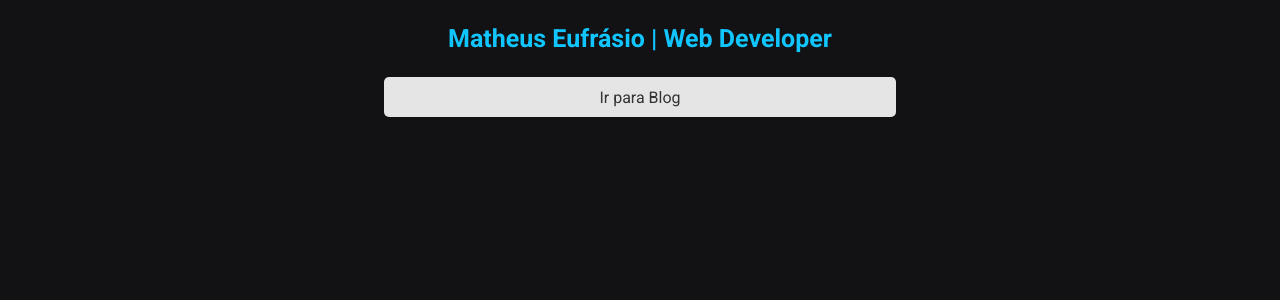
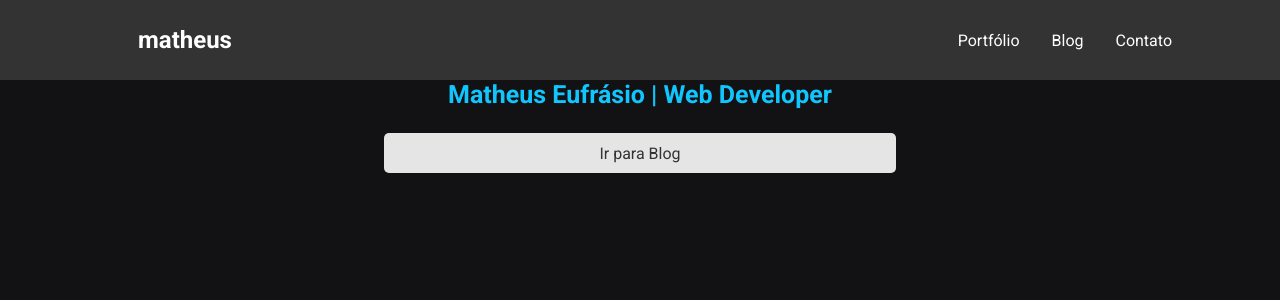
Before and after one commit to matheuseufrasio2/my-landing, a Next.js app: page / in a window 1280 px wide. Shown: the top 300 px of the page. Built offline with nearby package versions, Linux system fonts and the light colour scheme.

Commit message:
Criação do menu do site

```diff
--- a/package.json
+++ b/package.json
@@ -15,6 +15,7 @@
     "prismic-javascript": "^3.0.2",
     "react": "17.0.1",
     "react-dom": "17.0.1",
+    "react-icons": "^4.2.0",
     "styled-components": "^5.2.1"
   },
   "devDependencies": {
--- /dev/null
+++ b/src/components/Navbar/index.tsx
@@ -0,0 +1,48 @@
+import Link from 'next/link';
+import React from 'react';
+import { FaBars } from 'react-icons/fa';
+import {
+  NavContainer,
+  ContentNavBar,
+  MobileIcon,
+  NavMenu,
+  NavItem,
+} from './styles';
+
+interface NavBarProps {
+  toggle: () => void;
+}
+
+export default function NavBar({ toggle }: NavBarProps) {
+  return (
+    <NavContainer>
+      <ContentNavBar>
+        <Link href="/">
+          <a>matheus</a>
+        </Link>
+
+        <MobileIcon onClick={toggle}>
+          <FaBars />
+        </MobileIcon>
+
+        <NavMenu>
+          <NavItem>
+            <Link href="/portfolio">
+              <a>Portfólio</a>
+            </Link>
+          </NavItem>
+          <NavItem>
+            <Link href="/blog">
+              <a>Blog</a>
+            </Link>
+          </NavItem>
+          <NavItem>
+            <Link href="/contact">
+              <a>Contato</a>
+            </Link>
+          </NavItem>
+        </NavMenu>
+      </ContentNavBar>
+    </NavContainer>
+  );
+}
--- /dev/null
+++ b/src/components/Navbar/styles.ts
@@ -0,0 +1,87 @@
+import styled from 'styled-components';
+
+export const NavContainer = styled.nav`
+  background: #333;
+  height: 80px;
+  display: flex;
+  justify-content: center;
+  align-items: center;
+  font-size: 1rem;
+  position: sticky;
+  top: 0;
+  z-index: 10;
+  width: 100%;
+
+  @media screen and (max-width: 960px) {
+    transition: 0.8s all ease;
+  }
+`;
+
+export const ContentNavBar = styled.div`
+  display: flex;
+  justify-content: space-between;
+  height: 80px;
+  width: 100%;
+  z-index: 1;
+  padding: 0 24px;
+  max-width: 1100px;
+
+  > a {
+    color: #fff;
+    justify-self: flex-start;
+    cursor: pointer;
+    font-size: 1.5rem;
+    display: flex;
+    align-items: center;
+    margin-left: 24px;
+    font-weight: bold;
+    text-decoration: none;
+    height: 100%;
+  }
+`;
+
+export const MobileIcon = styled.div`
+  display: none;
+
+  @media screen and (max-width: 768px) {
+    display: block;
+    position: absolute;
+    top: 0;
+    right: 0;
+    transform: translate(-100%, 60%);
+    font-size: 1.8rem;
+    cursor: pointer;
+    transition: all 0.2s;
+
+    &:hover {
+      color: #01bf71;
+    }
+  }
+`;
+
+export const NavMenu = styled.ul`
+  display: flex;
+  align-items: center;
+  list-style: none;
+  text-align: center;
+  margin-right: -22px;
+
+  @media screen and (max-width: 768px) {
+    display: none;
+  }
+`;
+
+export const NavItem = styled.div`
+  height: 80px;
+
+  > a {
+    color: #fff;
+
+    display: flex;
+    align-items: center;
+    text-decoration: none;
+    cursor: pointer;
+    padding: 0 1rem;
+    height: 100%;
+  }
+`;
--- /dev/null
+++ b/src/components/SideBar/index.tsx
@@ -0,0 +1,43 @@
+import Link from 'next/link';
+import React from 'react';
+import {
+  SideBarContainer,
+  Icon,
+  CloseIcon,
+  SideBarMenu,
+  SideBarWrapper,
+} from './styles';
+
+interface SideBarProps {
+  toggle: () => void;
+  isOpen: boolean;
+}
+
+export default function SideBar({ toggle, isOpen }: SideBarProps) {
+  return (
+    <SideBarContainer isOpen={isOpen} onClick={toggle}>
+      <Icon>
+        <CloseIcon />
+      </Icon>
+      <SideBarWrapper>
+        <SideBarMenu>
+          <Link href="/portfolio" passHref>
+            <a href="/portfolio" onClick={toggle}>
+              Portfólio
+            </a>
+          </Link>
+          <Link href="/blog" passHref>
+            <a href="/blog" onClick={toggle}>
+              Blog
+            </a>
+          </Link>
+          <Link href="/contact" passHref>
+            <a href="/contact" onClick={toggle}>
+              Contato
+            </a>
+          </Link>
+        </SideBarMenu>
+      </SideBarWrapper>
+    </SideBarContainer>
+  );
+}
--- /dev/null
+++ b/src/components/SideBar/styles.ts
@@ -0,0 +1,70 @@
+import styled from 'styled-components';
+import { FaTimes } from 'react-icons/fa';
+
+interface SideBarContainerProps {
+  isOpen: boolean;
+}
+export const SideBarContainer = styled.aside<SideBarContainerProps>`
+  position: fixed;
+  z-index: 999;
+  width: 100%;
+  height: 100%;
+  background: #0d0d0d;
+  display: grid;
+  align-items: center;
+  top: 0;
+  left: 0;
+  transition: 0.3s ease-in-out;
+  opacity: ${({ isOpen }) => (isOpen ? '100%' : '0%')};
+  top: ${({ isOpen }) => (isOpen ? '0' : '-100%')};
+`;
+
+export const CloseIcon = styled(FaTimes)`
+  color: #fff;
+  transition: all 0.2s;
+
+  &:hover {
+    color: #01bf71;
+  }
+`;
+export const Icon = styled.div`
+  position: absolute;
+  top: 1.2rem;
+  right: 1.5rem;
+  background: transparent;
+  font-size: 2rem;
+  cursor: pointer;
+  outline: none;
+`;
+
+export const SideBarWrapper = styled.div`
+  color: #fff;
+`;
+
+export const SideBarMenu = styled.ul`
+  display: grid;
+  grid-template-columns: 1fr;
+  grid-template-rows: repeat(6, 80px);
+  text-align: center;
+
+  @media screen and (max-width: 768px) {
+    grid-template-rows: repeat(6, 60px);
+  }
+
+  > a {
+    display: flex;
+    justify-content: center;
+    align-items: center;
+    font-size: 1.5rem;
+    text-decoration: none;
+    list-style: none;
+    transition: 0.2s ease-in-out;
+    color: #fff;
+    cursor: pointer;
+
+    &:hover {
+      color: #01bf71;
+      transition: 0.2s ease-in-out;
+    }
+  }
+`;
--- a/src/pages/blog/index.tsx
+++ b/src/pages/blog/index.tsx
@@ -9,6 +9,7 @@ import ptBrasil from 'date-fns/locale/pt-BR';
 import SEO from '../../components/SEO';
 import { client } from '../../lib/prismic';
 import { Container, ListOfPosts, Title } from '../../../styles/pages/Blog';
+import NavBar from '../../components/Navbar';
 
 interface BlogProps {
   postList: Document[];
@@ -61,8 +62,6 @@ export const getStaticProps: GetStaticProps = async () => {
   ]);
 
   posts.results.map(post => {
-    const teste = PrismicDOM.Date(post.data.release_date);
-    console.log(teste);
     const formattedDate = format(
       parseISO(post.first_publication_date),
       "dd 'de' MMMM', às ' HH:mm'h'",
--- a/src/pages/index.tsx
+++ b/src/pages/index.tsx
@@ -4,12 +4,21 @@ import Link from 'next/link';
 import { Container, Title } from '../../styles/pages/Home';
 import SEO from '../components/SEO';
 import Loader from '../components/Loader';
+import NavBar from '../components/Navbar';
+import SideBar from '../components/SideBar';
 
 export default function Home() {
-  const [loadind, setLoading] = useState(false);
+  const [loading, setLoading] = useState(false);
+  const [isOpen, setIsOpen] = useState(false);
+
+  const toggle = () => {
+    setIsOpen(!isOpen);
+  };
 
   return (
     <Container>
+      <SideBar isOpen={isOpen} toggle={toggle} />
+      <NavBar toggle={toggle} />
       <SEO title="Home" description="Página Inicial" />
       <Title>Matheus Eufrásio | Web Developer</Title>
       <Link href="/blog">
@@ -18,7 +27,7 @@ export default function Home() {
             setLoading(true);
           }}
         >
-          {loadind ? <Loader /> : 'Ir para Blog'}
+          {loading ? <Loader /> : 'Ir para Blog'}
         </a>
       </Link>
     </Container>
--- a/styles/pages/Home.ts
+++ b/styles/pages/Home.ts
@@ -5,7 +5,6 @@ export const Container = styled.div`
   align-items: center;
   flex-direction: column;
   width: 100%;
-  margin-top: 24px;
 
   > a {
     background: #e5e5e5;
```
Also changed, not shown: 1 other file (tests, documents, lock files or other folders).
